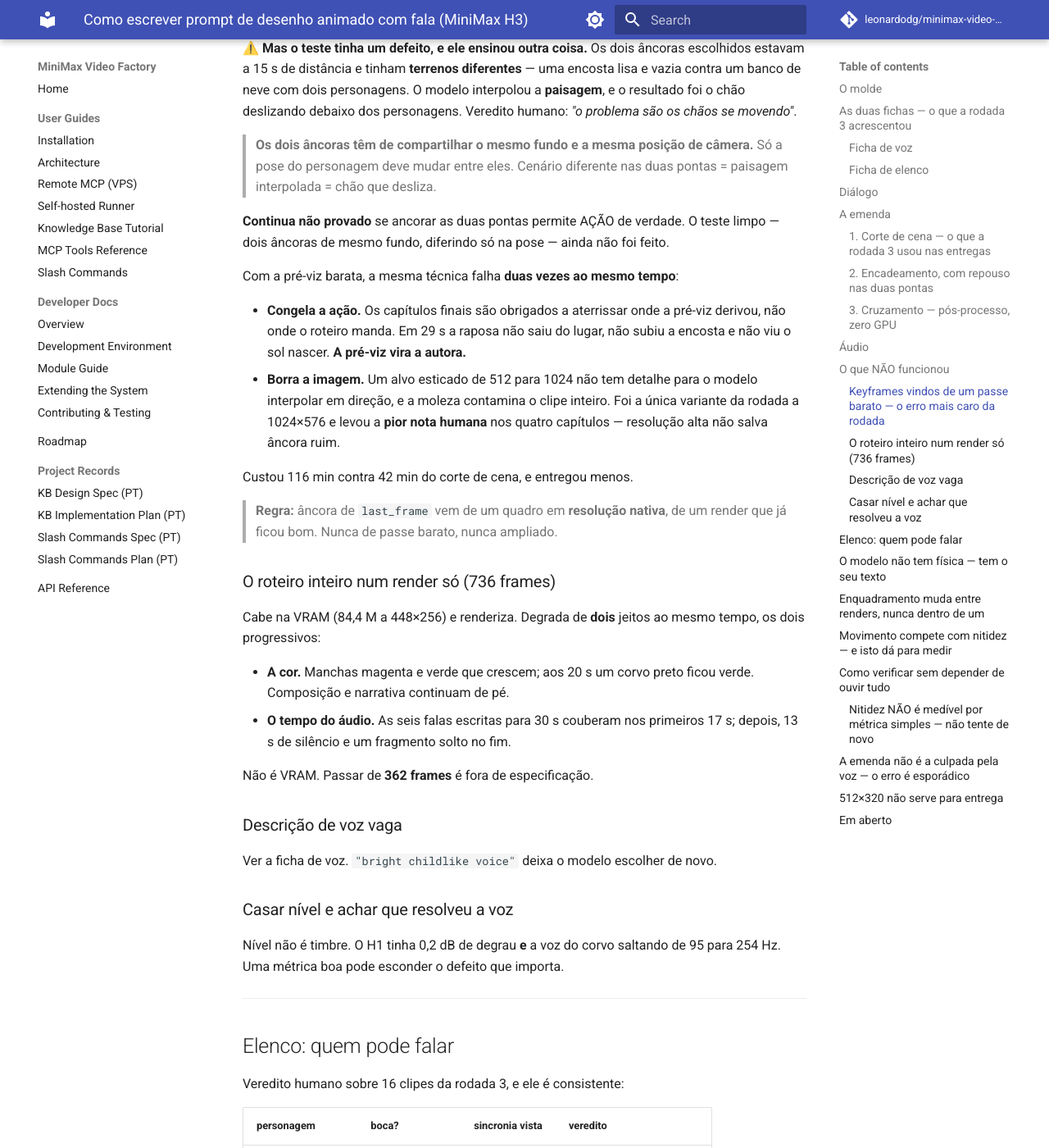
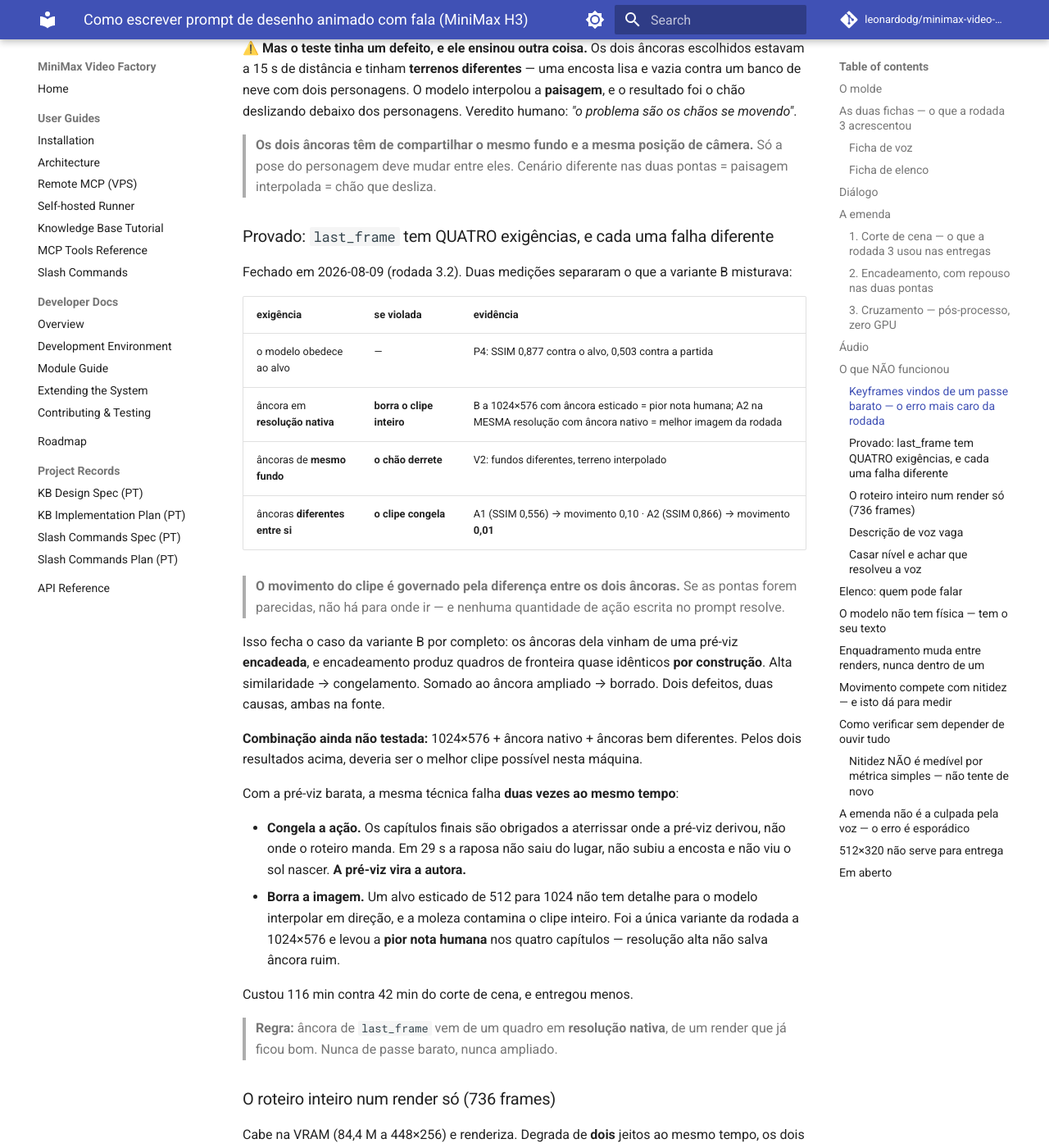
Before and after one commit to leonardodg/minimax-video-factory, an MkDocs documentation site: the page built from docs/PROMPT_DESENHO_COM_FALA.md, in a window 1280 px wide and 1400 px high, scrolled down 5047 px. Shown: the whole window at 82% size. Built offline with MkDocs 1.6.1 and Material for MkDocs 9.7.7, drawn with Linux system fonts in a browser that asks for light colours; comment, search, counter and statistics services are not loaded.

Commit message:
docs: last_frame has four requirements, and each one fails differently
Round 3.2 split what variant B had fused into a single vague verdict. Two clips,
two independent measurements:

  native anchor -> sharpness   A2 rendered at 1024x576 with a native-resolution
                               anchor and drew the best image of the entire round,
                               at the exact resolution whose upscaled-anchor
                               sibling drew the worst. The blur was never the
                               resolution; it was the stretched target.
  different anchors -> motion  A1's anchors were SSIM 0.556 apart and the clip
                               moved (0.10). A2's were 0.866 apart and it froze
                               (0.01) -- below even variant B.

So the clip's motion is governed by how different the two anchors are. Similar
ends leave nowhere to go, and no amount of action written into the prompt fixes it.

That finally closes variant B: its anchors came from a CHAINED preview, and
chaining produces near-identical boundary frames by construction. High similarity
froze it; the upscaled target blurred it. Two defects, two causes, both in the
source rather than the mechanism.

Also recorded in the sync plan: the worker lists all 46 Instagram collections once
per PROCESS to build its category vocabulary. Pacing by stopping and starting the
worker would therefore pay one full sweep per cycle -- the exact operation that
triggered the 429 -- which is why the rate limit has to live inside a long-running
process instead.

Co-Authored-By: Claude Opus 5 <noreply@anthropic.com>

```diff
--- a/docs/PROMPT_DESENHO_COM_FALA.md
+++ b/docs/PROMPT_DESENHO_COM_FALA.md
@@ -221,9 +221,30 @@ personagens. Veredito humano: *"o problema são os chãos se movendo"*.
 > câmera.** Só a pose do personagem deve mudar entre eles. Cenário diferente nas
 > duas pontas = paisagem interpolada = chão que desliza.
 
-**Continua não provado** se ancorar as duas pontas permite AÇÃO de verdade. O
-teste limpo — dois âncoras de mesmo fundo, diferindo só na pose — ainda não foi
-feito.
+### Provado: `last_frame` tem QUATRO exigências, e cada uma falha diferente
+
+Fechado em 2026-08-09 (rodada 3.2). Duas medições separaram o que a variante B
+misturava:
+
+| exigência | se violada | evidência |
+|---|---|---|
+| o modelo obedece ao alvo | — | P4: SSIM 0,877 contra o alvo, 0,503 contra a partida |
+| âncora em **resolução nativa** | **borra o clipe inteiro** | B a 1024×576 com âncora esticado = pior nota humana; A2 na MESMA resolução com âncora nativo = melhor imagem da rodada |
+| âncoras de **mesmo fundo** | **o chão derrete** | V2: fundos diferentes, terreno interpolado |
+| âncoras **diferentes entre si** | **o clipe congela** | A1 (SSIM 0,556) → movimento 0,10 · A2 (SSIM 0,866) → movimento **0,01** |
+
+> **O movimento do clipe é governado pela diferença entre os dois âncoras.** Se
+> as pontas forem parecidas, não há para onde ir — e nenhuma quantidade de ação
+> escrita no prompt resolve.
+
+Isso fecha o caso da variante B por completo: os âncoras dela vinham de uma
+pré-viz **encadeada**, e encadeamento produz quadros de fronteira quase idênticos
+**por construção**. Alta similaridade → congelamento. Somado ao âncora ampliado →
+borrado. Dois defeitos, duas causas, ambas na fonte.
+
+**Combinação ainda não testada:** 1024×576 + âncora nativo + âncoras bem
+diferentes. Pelos dois resultados acima, deveria ser o melhor clipe possível
+nesta máquina.
 
 Com a pré-viz barata, a mesma técnica falha **duas vezes ao mesmo tempo**:
 
```
Also changed, not shown: docs/superpowers/plans/2026-08-10-ig-sync-completo-2145-posts.md (+14 -0 lines).
